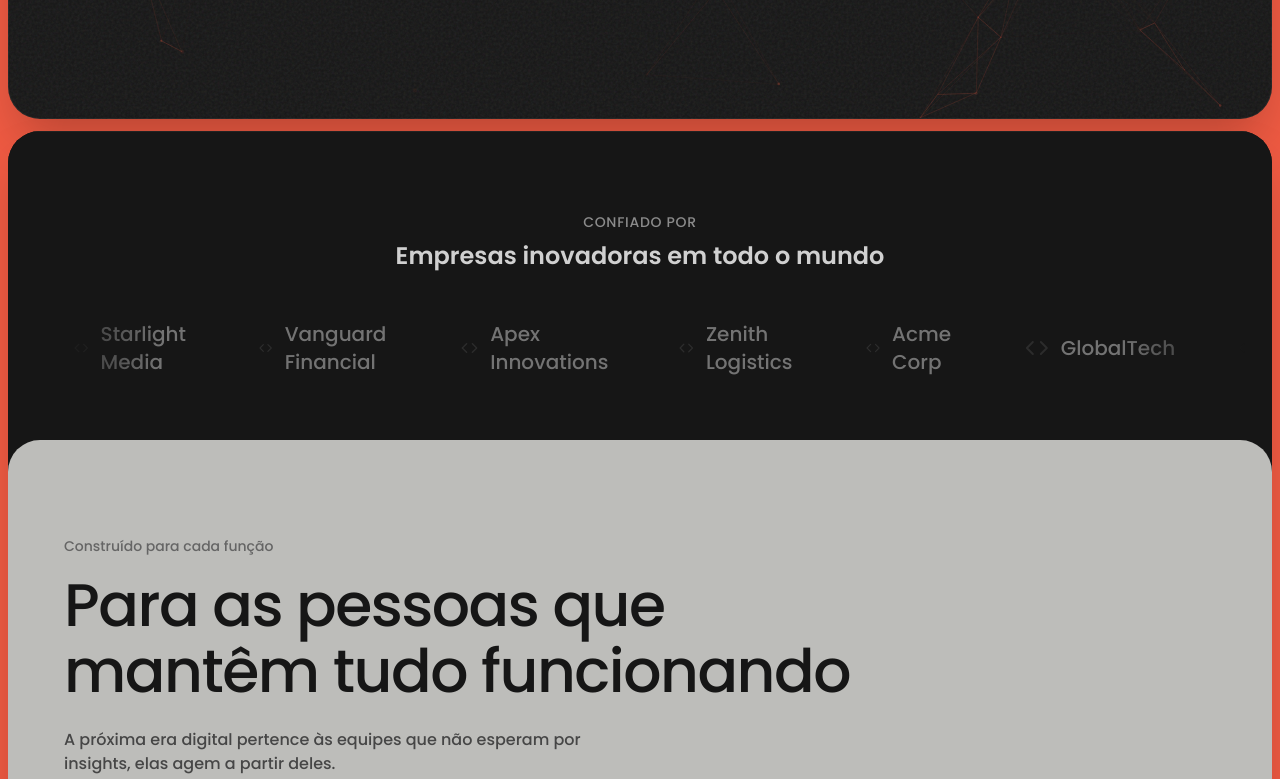
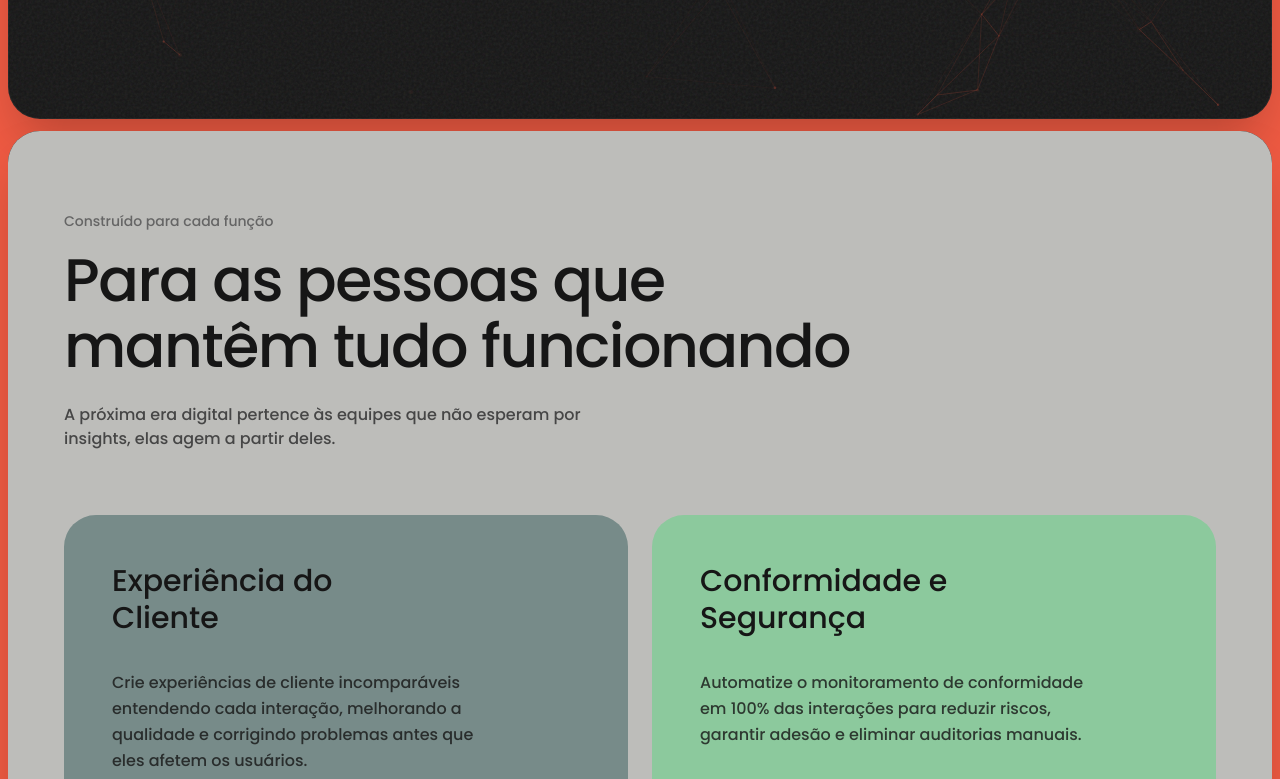
Before and after one commit to ArtRiv/feltec-lp, a Next.js app: page / in a window 1280 px wide. Shown: the part 740-1519 px from the top of the page. Built offline with nearby package versions, Linux system fonts and the light colour scheme.

Commit message:
fix: comment out Clients component in Home for future reference

```diff
--- a/src/app/page.tsx
+++ b/src/app/page.tsx
@@ -111,7 +111,7 @@ export default function Home() {
     <div className="min-h-screen bg-brand-primary text-foreground p-1 md:p-2 font-sans">
       <Hero />
       <div className="bg-brand-dark mt-3 shadow-2xl relative z-10 rounded-[2rem] overflow-hidden">
-        <Clients />
+        {/* <Clients /> */}
         <Services />
         <Contact />
 
```
